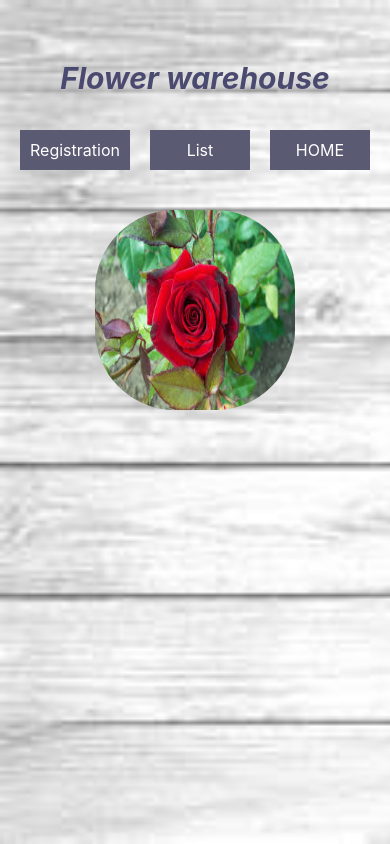
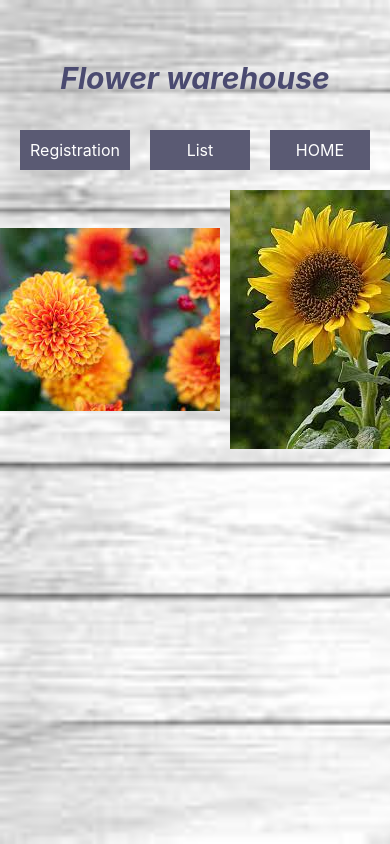
Before and after one commit to lauraMeiz/Warehouse, a React (Create React App) app: page / in a window 390 px wide. Shown: the top 844 px of the page. Built offline with nearby package versions, Linux system fonts and the light colour scheme.

Commit message:
home foto size

```diff
--- a/src/Components/Home.jsx
+++ b/src/Components/Home.jsx
@@ -6,8 +6,8 @@ function Home() {
     <>
       <div className="foto-row">
         <img src={chrysanthemum} alt="chrysanthemum" />
+        <img src={sunflower} alt="sunflower" />
         <img src={rose} alt="rose" />
-        <img src={sunflower} alt="sunflower" />
       </div>
     </>
   );
--- a/src/Crud.scss
+++ b/src/Crud.scss
@@ -430,11 +430,26 @@
   justify-content: space-between;
   align-items: center;
   margin: 40px calc(50% - 500px);
+  @media (max-width: 1000px) {
+    width: 800px;
+    margin: 0px calc(50% - 400px);
+  }
+  @media (max-width: 800px) {
+    width: 300px;
+    margin: 0px calc(50% - 250px);
+  }
+  @media (max-width: 375px) {
+    width: 100%;
+    //margin: 0px calc(50% - 100px);
+    margin: 0;
+    padding: 0;
+  }
 
   img {
-    width: 200px;
-    height: 200px;
-    border-radius: 40%;
+    width: 100%;
+    height: 100%;
+    margin-right: 10px;
+    // border-radius: 40%;
   }
 }
 
```
